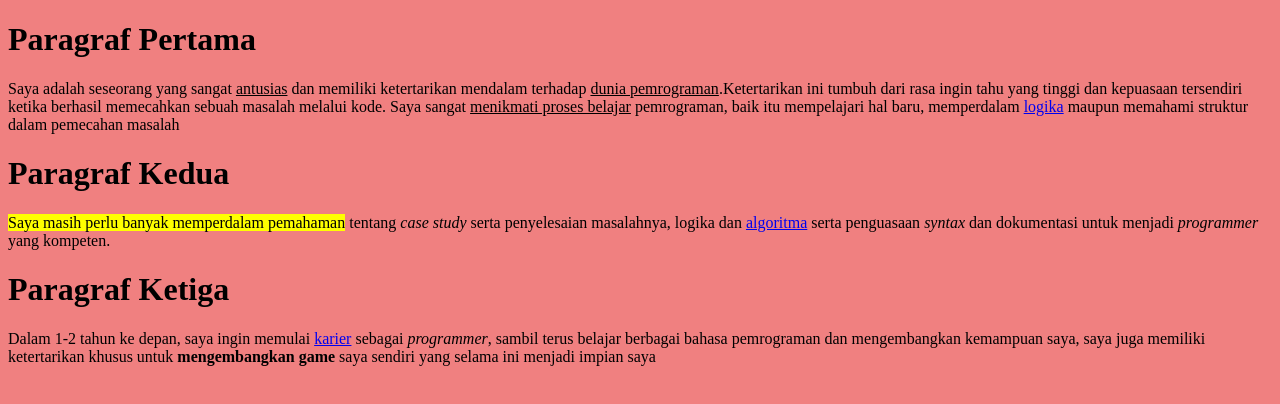
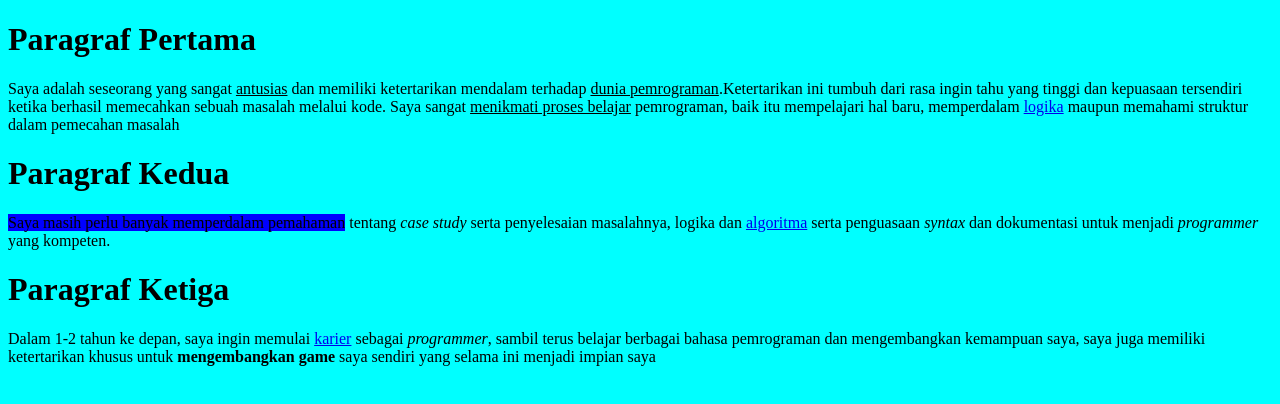
Before and after one commit to mdavindarinaldy/fgo24-css-basic, a website: page index.html in a window 1280 px wide. Drawn offline with Linux system fonts and the light colour scheme.

Commit message:
refactor: change the formatting to css

```diff
--- a/index.html
+++ b/index.html
@@ -6,14 +6,14 @@
         <meta name="viewport" content="width=device-width, initial-scale=1.0">
         <meta charset="UTF-8">
     </head>
-    <body bgcolor="#F08080">
+    <body style="background-color: aqua;">
         <div>
             <h1>Paragraf Pertama</h1>
             <p>Saya adalah seseorang yang sangat <u>antusias</u> dan memiliki ketertarikan mendalam terhadap <u>dunia pemrograman</u>.Ketertarikan ini tumbuh dari rasa ingin tahu yang tinggi dan kepuasaan tersendiri ketika berhasil memecahkan sebuah masalah melalui kode. Saya sangat <u>menikmati proses belajar</u> pemrograman, baik itu mempelajari hal baru, memperdalam <a href="./pages/logika.html" target="_blank">logika</a> maupun memahami struktur dalam pemecahan masalah</p>
         </div>
         <div>
             <h1>Paragraf Kedua</h1>
-            <p><mark title="this is a mark">Saya masih perlu banyak memperdalam pemahaman</mark> tentang <i>case study</i> serta penyelesaian masalahnya, logika dan <a href="./pages/algoritma.html" target="_blank">algoritma</a> serta penguasaan <i>syntax</i> dan dokumentasi untuk menjadi <i>programmer</i> yang kompeten.</p>
+            <p><span style="background-color: blue;">Saya masih perlu banyak memperdalam pemahaman</span> tentang <i>case study</i> serta penyelesaian masalahnya, logika dan <a href="./pages/algoritma.html" target="_blank">algoritma</a> serta penguasaan <i>syntax</i> dan dokumentasi untuk menjadi <i>programmer</i> yang kompeten.</p>
         </div>
         <div>
             <h1>Paragraf Ketiga</h1>
```
Also changed, not shown: pages/algoritma.html (+1 -1 lines), pages/karier.html (+1 -1 lines), pages/logika.html (+1 -1 lines), README.md.
